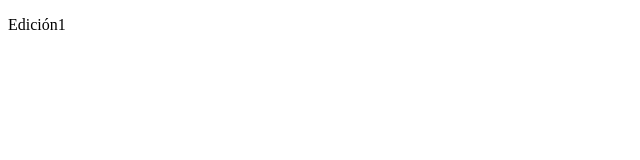
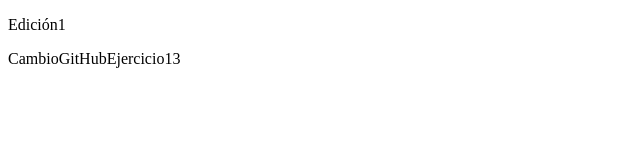
Before and after one commit to victorsnm/Tarea4.1_ENDES, a plain HTML site: page index.html in a window 1280 px wide. Shown: the whole page, without its empty margins (0-640 px from the left). Drawn offline with Linux system fonts and the light colour scheme.

Commit message:
edicion ejercicio 13

```diff
--- a/index.html
+++ b/index.html
@@ -7,5 +7,6 @@
 </head>
 <body>
     <p>Edición1</p>
+    <p>CambioGitHubEjercicio13</p>
 </body>
 </html>
```
